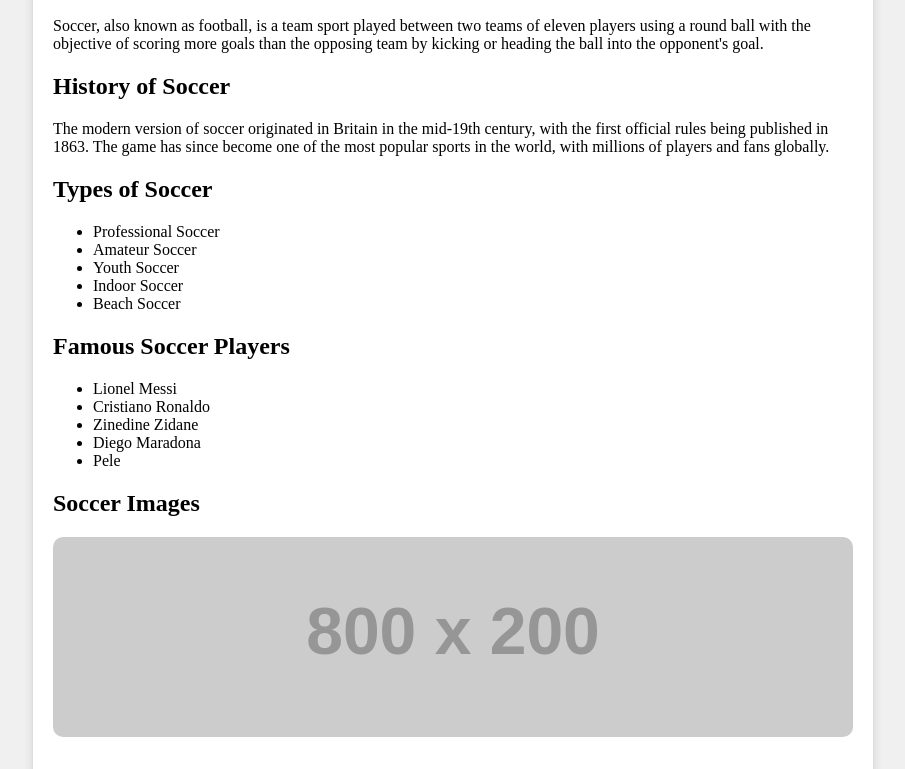
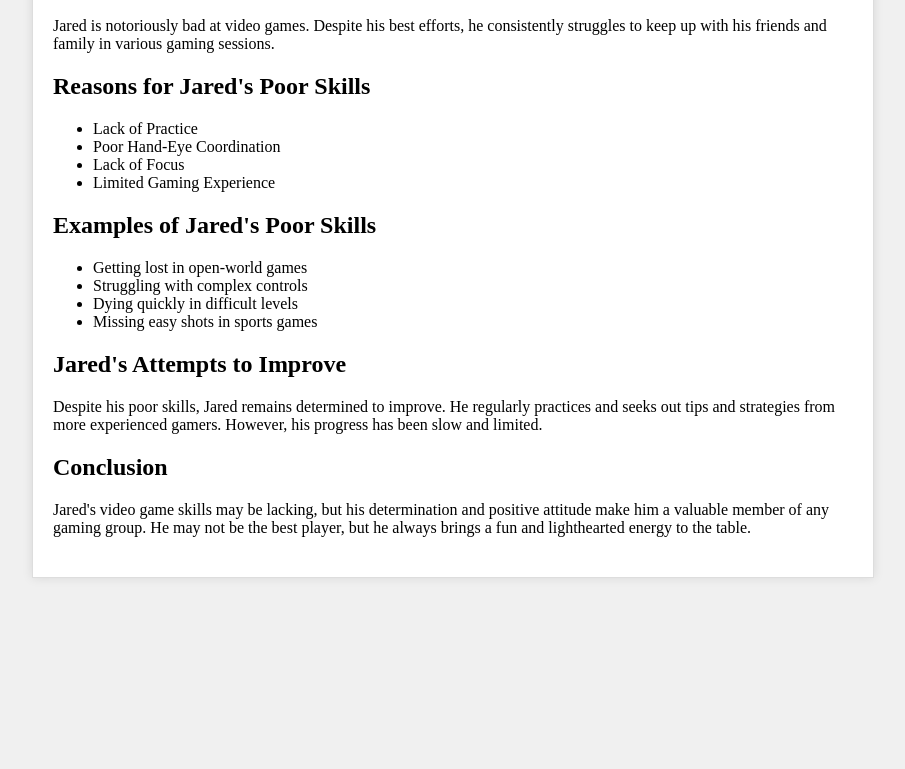
Before and after one commit to yarel123/Website, a plain HTML site: page index.html in a window 1280 px wide. Shown: the part 148-917 px from the top of the page, without its empty margins (187-1092 px from the left). After the commit the page ends 800 px from the top, so only its background shows below. Drawn offline with Linux system fonts and the light colour scheme; placeholder pictures from the web are drawn by us.

Commit message:
Update index.html

```diff
--- a/index.html
+++ b/index.html
@@ -2,7 +2,7 @@
 <html lang="en">
 <head>
     <meta charset="UTF-8">
-    <title>Soccer</title>
+    <title>Jared's Video Game Skills</title>
     <style>
         body {
             background-color: #f0f0f0;
@@ -41,39 +41,37 @@
 <body>
     <div class="container">
         <div class="header">
-            <h1>Soccer</h1>
+            <h1>Jared's Video Game Skills</h1>
         </div>
         <div class="section">
-            <h2>What is Soccer?</h2>
-            <p>Soccer, also known as football, is a team sport played between two teams of eleven players using a round ball with the objective of scoring more goals than the opposing team by kicking or heading the ball into the opponent's goal.</p>
+            <h2>Introduction</h2>
+            <p>Jared is notoriously bad at video games. Despite his best efforts, he consistently struggles to keep up with his friends and family in various gaming sessions.</p>
         </div>
         <div class="section">
-            <h2>History of Soccer</h2>
-            <p>The modern version of soccer originated in Britain in the mid-19th century, with the first official rules being published in 1863. The game has since become one of the most popular sports in the world, with millions of players and fans globally.</p>
-        </div>
-        <div class="section">
-            <h2>Types of Soccer</h2>
+            <h2>Reasons for Jared's Poor Skills</h2>
             <ul>
-                <li>Professional Soccer</li>
-                <li>Amateur Soccer</li>
-                <li>Youth Soccer</li>
-                <li>Indoor Soccer</li>
-                <li>Beach Soccer</li>
+                <li>Lack of Practice</li>
+                <li>Poor Hand-Eye Coordination</li>
+                <li>Lack of Focus</li>
+                <li>Limited Gaming Experience</li>
             </ul>
         </div>
         <div class="section">
-            <h2>Famous Soccer Players</h2>
+            <h2>Examples of Jared's Poor Skills</h2>
             <ul>
-                <li>Lionel Messi</li>
-                <li>Cristiano Ronaldo</li>
-                <li>Zinedine Zidane</li>
-                <li>Diego Maradona</li>
-                <li>Pele</li>
+                <li>Getting lost in open-world games</li>
+                <li>Struggling with complex controls</li>
+                <li>Dying quickly in difficult levels</li>
+                <li>Missing easy shots in sports games</li>
             </ul>
         </div>
         <div class="section">
-            <h2>Soccer Images</h2>
-            <img src="https://via.placeholder.com/800x200" alt="Soccer Image" class="image">
+            <h2>Jared's Attempts to Improve</h2>
+            <p>Despite his poor skills, Jared remains determined to improve. He regularly practices and seeks out tips and strategies from more experienced gamers. However, his progress has been slow and limited.</p>
+        </div>
+        <div class="section">
+            <h2>Conclusion</h2>
+            <p>Jared's video game skills may be lacking, but his determination and positive attitude make him a valuable member of any gaming group. He may not be the best player, but he always brings a fun and lighthearted energy to the table.</p>
         </div>
     </div>
 </body>
```
